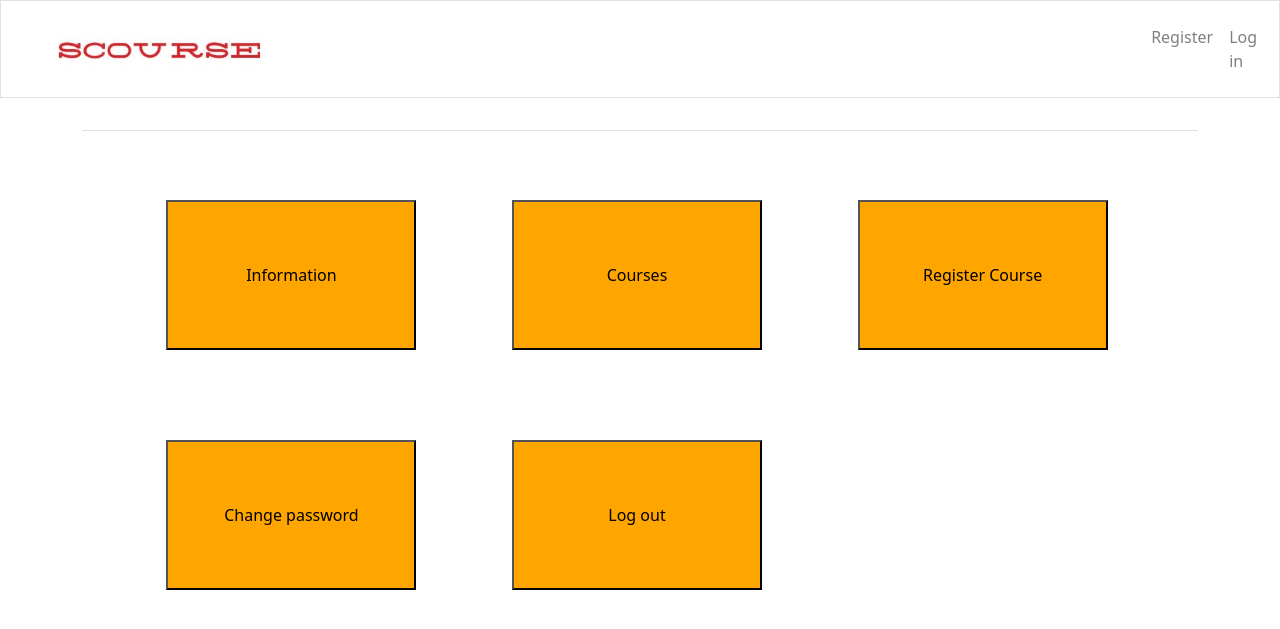
After one commit to huihui1503/NMCNPM---18CLC---Group04, a Django app: page /Moddle/teacher/ in a window 1280 px wide. The commit adds this page. Shown: the top 629 px of the page. Run offline with Django 3.2, Linux system fonts and the light colour scheme; some libraries are stand-ins or nearby versions.

Commit message:
update user function

```diff
--- /dev/null
+++ b/Scourse/Moddle/static/css/style_button.css
@@ -0,0 +1,45 @@
+.button1 {
+top:25%;
+left:13%;
+width:250px;
+height:150px;
+position: absolute;
+z-index: 2;
+background: orange;
+}
+.button2 {
+top:25%;
+left:40%;
+width:250px;
+height:150px;
+position: absolute;
+z-index: 2;
+background: orange;
+}
+.button3 {
+top:25%;
+left:67%;
+width:250px;
+height:150px;
+position: absolute;
+z-index: 2;
+background: orange;
+}
+.button4 {
+top:55%;
+left:13%;
+width:250px;
+height:150px;
+position: absolute;
+z-index: 2;
+background: orange;
+}
+.button5 {
+top:55%;
+left:40%;
+width:250px;
+height:150px;
+position: absolute;
+z-index: 2;
+background: orange;
+}
--- a/Scourse/Moddle/templates/base.html
+++ b/Scourse/Moddle/templates/base.html
@@ -10,6 +10,7 @@
 	<!-- Bootstrap CSS -->
 	<link rel="stylesheet" href="https://stackpath.bootstrapcdn.com/bootstrap/4.3.1/css/bootstrap.min.css" integrity="sha384-ggOyR0iXCbMQv3Xipma34MD+dH/1fQ784/j6cY/iJTQUOhcWr7x9JvoRxT2MZw1T" crossorigin="anonymous">
 	<link rel="stylesheet" href="{% static 'css/navbarcss.css'%}">
+	<link rel="stylesheet" href="{% static 'css/style_button.css'%}">
 	<script src="https://code.jquery.com/jquery-3.3.1.slim.min.js" integrity="sha384-q8i/X+965DzO0rT7abK41JStQIAqVgRVzpbzo5smXKp4YfRvH+8abtTE1Pi6jizo" crossorigin="anonymous"></script>
 	<script src="https://cdnjs.cloudflare.com/ajax/libs/popper.js/1.14.7/umd/popper.min.js" integrity="sha384-UO2eT0CpHqdSJQ6hJty5KVphtPhzWj9WO1clHTMGa3JDZwrnQq4sF86dIHNDz0W1" crossorigin="anonymous"></script>
 	<script src="https://stackpath.bootstrapcdn.com/bootstrap/4.3.1/js/bootstrap.min.js" integrity="sha384-JjSmVgyd0p3pXB1rRibZUAYoIIy6OrQ6VrjIEaFf/nJGzIxFDsf4x0xIM+B07jRM" crossorigin="anonymous"></script>
@@ -33,7 +34,7 @@
 							<span class="navbar-text"> Hello, {{ user.username }}.</span>
 						</li>
 						<li class="nav-item">
-							<a class="nav-link" href="{% url 'users:logout' %}">Log out</a>
+							<a class="nav-link" href="{% url 'users:exit' %}">Log out</a>
 						</li>
 					{% else %}
 						<li class="nav-item">
--- /dev/null
+++ b/Scourse/Moddle/templates/lecturer_home.html
@@ -0,0 +1,9 @@
+{% extends "base.html" %}
+{% load static %}
+{% block content %}
+       <button class="button1" name="button">Information</button>
+       <button class="button2" type="button2" name="button2">Courses</button>
+       <button class="button3" type="button" name="button3">Register Course</button>
+       <button class="button4" type="button" name="button4">Change password</button>
+       <button class="button5" type="button" name="button5">Log out</button>
+{% endblock content %}
--- /dev/null
+++ b/Scourse/Moddle/templates/logout.html
@@ -0,0 +1,5 @@
+{% extends "base.html" %}
+{% load static %}
+{% block content %}
+	<p>You have been logged out.Thanks for your visiting!</p>
+{% endblock content %}
--- a/Scourse/Moddle/templates/other.html
+++ /dev/null
@@ -1,5 +0,0 @@
-<!DOCTYPE html>
-{% extends "base.html" %}
-  {% block body_clock %}
-    <h1>WElCOME TO THER</h1>
-  {% endblock %}
--- /dev/null
+++ b/Scourse/Moddle/templates/student.html
@@ -0,0 +1,5 @@
+<!DOCTYPE html>
+{% extends "base.html" %}
+  {% block content %}
+    <h1>Hello student</h1>
+  {% endblock content %}
--- a/Scourse/Moddle/urls.py
+++ b/Scourse/Moddle/urls.py
@@ -6,6 +6,9 @@ app_name = 'Moddle'
 
 urlpatterns = [
     url(r'^$', views.index, name='index'),
-    url(r'^relative/$',views.relative, name='relative'),
-    url(r'^other/$',views.other, name='other'),
+    url(r'^redirect_user_type/$',views.redirect_user_type, name='redirect_user_type'),
+    url(r'^teacher/$',views.teacher, name='teacher'),
+    url(r'^logout/$',views.logout, name='logout'),
+    url(r'^student/$',views.student, name='student'),
+    url(r'^teacher/help_page$',views.help_page, name='help_page'),
 ]
--- a/Scourse/Moddle/views.py
+++ b/Scourse/Moddle/views.py
@@ -1,20 +1,27 @@
 from django.shortcuts import render
 from django.http import HttpResponse
 from . import forms
+from Moddle.models import Notification,lecturer, student, Course
 # Create your views here.
 
 def index(request):
     return render(request, 'index.html')
 
+def redirect_user_type(request):
+    return render(request, 'index.html')
+
+def logout(request):
+    return render(request, 'logout.html')
+
 def help_page(request):
     my_dict = {'name': 'Group 04', 'email': 'xuanloc2018@gmail.com'}
-    return render(request, 'help.html', context=my_dict)
+    return render(request, 'error.html', context=my_dict)
 
-def other(request):
-    return render(request, 'other.html')
+def student(request):
+    return render(request, 'student.html')
 
-def relative(request):
-    return render(request, 'relative.html')
+def teacher(request):
+    return render(request, 'lecturer_home.html')
 
 def form_name_view(request):
     form = forms.FormName()
--- a/Scourse/users/templates/registration/login.html
+++ b/Scourse/users/templates/registration/login.html
@@ -30,7 +30,7 @@
 							{% buttons %}
 								<button name="submit" class="btn btn-primary">Sign In</button>
 							{% endbuttons %}
-							<input type="hidden" name="next" value="{% url 'Moddle:index' %}"/>
+							<input type="hidden" name="next" value="{% url 'Moddle:redirect_user_type' %}"/>
 						</form>
 				</div>
 		</div>
--- a/Scourse/users/urls.py
+++ b/Scourse/users/urls.py
@@ -6,5 +6,5 @@ app_name = 'users'
 urlpatterns = [
     path('', include('django.contrib.auth.urls')),
     path('register/', views.register, name='register'),
-    path('logout/', views.logout, name='logout'),
+    path('exit/', views.exit, name='exit'),
 ]
```
Also changed, not shown: Scourse/Moddle/templates/relative.html (deleted, +0 -12 lines), Scourse/users/views.py (+4 -3 lines), Scourse/db.sqlite3.
